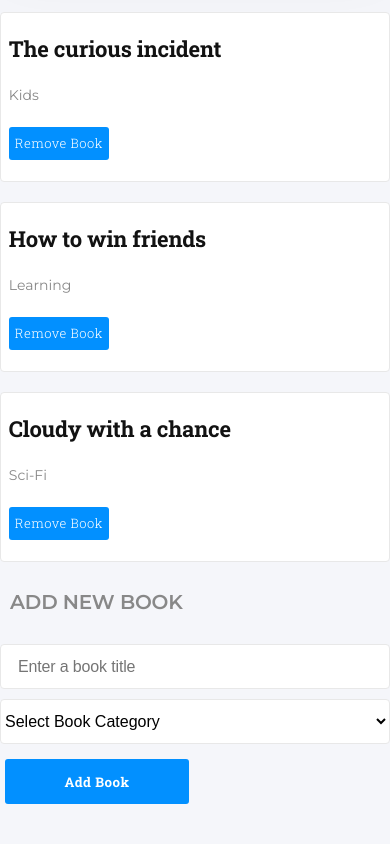
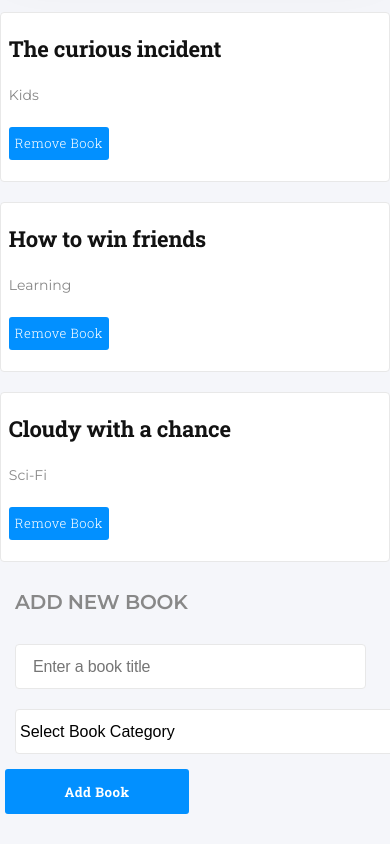
Before and after one commit to abruzy/react-bookstore, a React (Create React App) app: page / in a window 390 px wide. Shown: the part 863-1707 px from the top of the page. Built offline with nearby package versions, Linux system fonts and the light colour scheme.

Commit message:
tablet view responsive added

```diff
--- a/src/styles/scss/Book.scss
+++ b/src/styles/scss/Book.scss
@@ -63,7 +63,6 @@
     display: flex;
     flex-direction: column;
     width: 100%;
-    // height: 170px;
     padding: 10px 2%;
 
     .title {
@@ -81,3 +80,10 @@
     }
   }
 }
+
+@media only screen and (max-width: 768px) {
+  .Lesson-Panel {
+    width: 100%;
+    padding: 10px 2%;
+  }
+}
--- a/src/styles/scss/BooksForm.scss
+++ b/src/styles/scss/BooksForm.scss
@@ -77,6 +77,8 @@ form {
   }
 }
 
+/*** Mobile View ***/
+
 @media only screen and (max-width: 600px) {
   .books-form {
     width: 100%;
@@ -107,3 +109,31 @@ form {
     }
   }
 }
+
+/*** Tablet View ***/
+
+@media only screen and (max-width: 768px) {
+  .books-form {
+    width: 100%;
+    display: flex;
+    flex-direction: column;
+
+    .heading {
+      margin-left: 15px;
+    }
+
+    form {
+      width: 100%;
+    }
+
+    .input-title {
+      margin-left: 15px;
+      width: 90%;
+      margin-bottom: 20px;
+    }
+
+    .input-category {
+      margin-left: 15px;
+    }
+  }
+}
--- a/src/styles/scss/BooksList.scss
+++ b/src/styles/scss/BooksList.scss
@@ -21,6 +21,8 @@
   }
 }
 
+/******** Mobile View *************/
+
 @media only screen and (max-width: 600px) {
   .header {
     padding: 0 3%;
@@ -30,3 +32,11 @@
     display: none;
   }
 }
+
+/******** Mobile View *************/
+
+@media only screen and (max-width: 768px) {
+  .header {
+    padding: 0 3%;
+  }
+}
```
